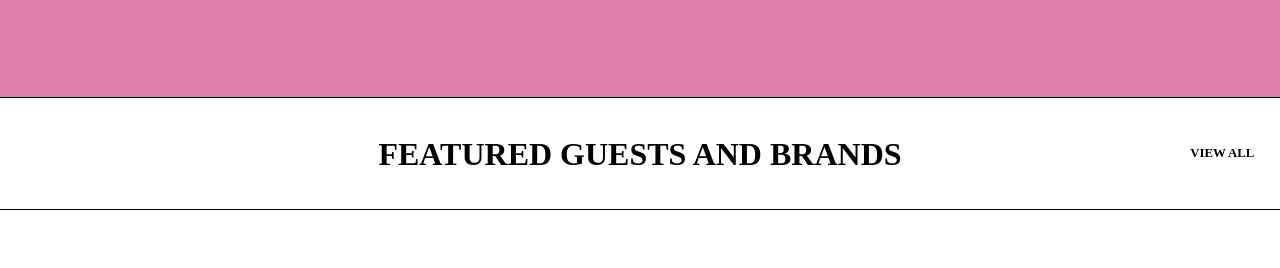
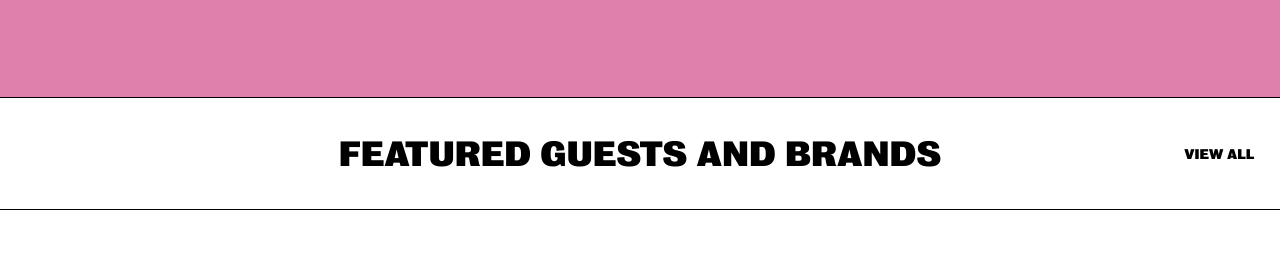
Before and after one commit to prachidubey15/LFO1final, a plain HTML site: page index.html in a window 1280 px wide. Shown: the part 4100-4368 px from the top of the page. Drawn offline with nearby package versions, Linux system fonts and the light colour scheme.

Commit message:
update fonts

```diff
--- a/style.css
+++ b/style.css
@@ -1,3 +1,19 @@
+@font-face {
+    font-family: "Bureau Grot Black";
+    src: url(font/bureau_grot_black.ttf);
+}
+@font-face {
+    font-family: "Bureau Grot Condensed Black";
+    src: url(font/bureau_grot_condensed_black.ttf);
+}
+@font-face {
+    font-family: "Bureau Grot Wide Book";
+    src: url(font/bureau_grot_wide_book.ttf);
+}
+@font-face {
+    font-family: "Roboto Regular";
+    src: url(font/roboto-regular.ttf);
+}
 *{
     padding: 0;
     margin: 0;
```
Also changed, not shown: font/bureau_grot_black.ttf (added), font/bureau_grot_condensed_black.ttf (added), font/bureau_grot_wide_book.ttf (added), font/roboto-regular.ttf (added).
